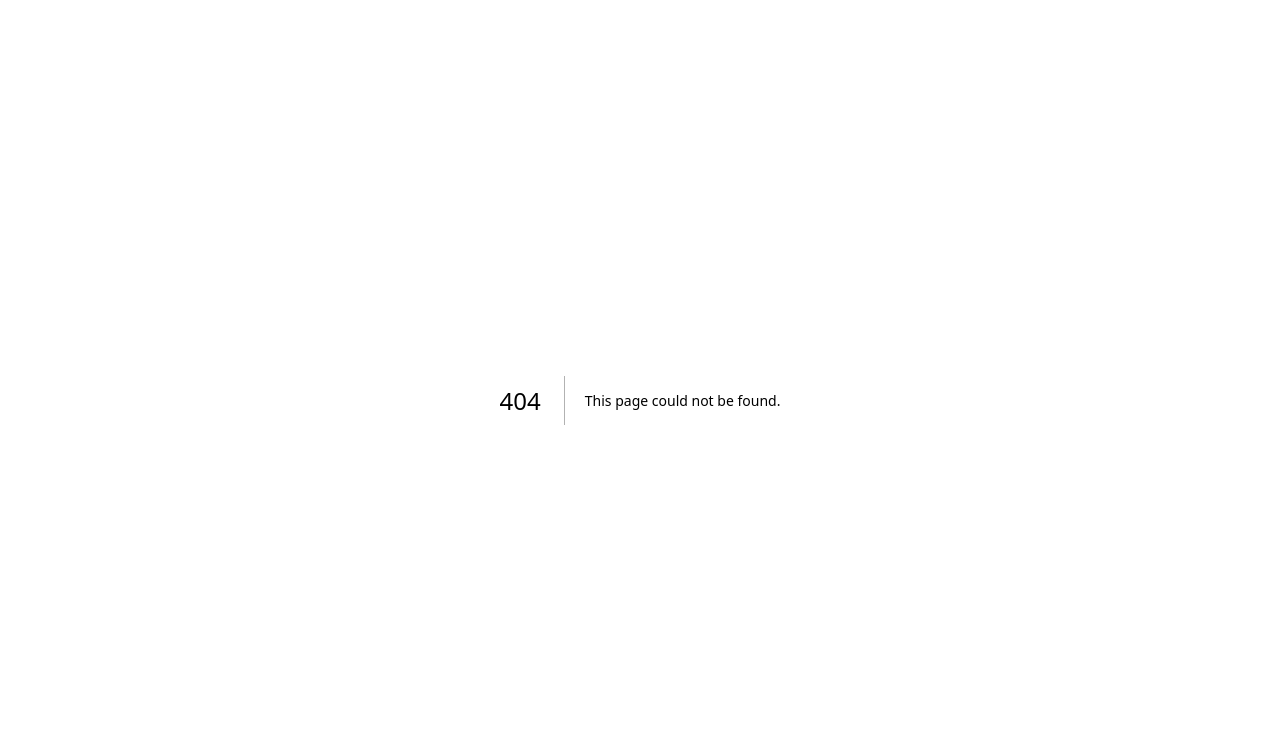
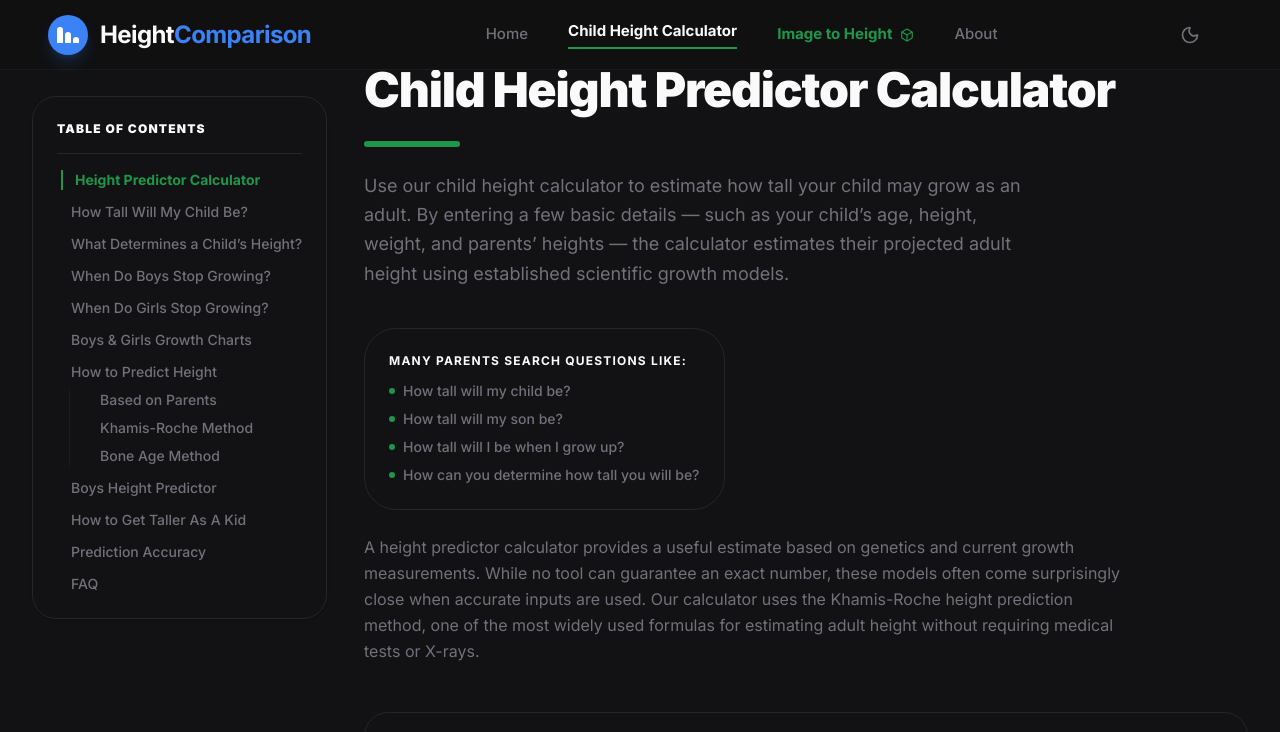
Before and after one commit to heighttool19-cmyk/heightcomparison, a Next.js app: page /child-height-calculator in a window 1280 px wide. Before the commit this address had no page. Shown: the top 732 px of the page. Built offline with nearby package versions, Linux system fonts and the light colour scheme.

Commit message:
fixed navbar

```diff
--- a/src/app/height-calculator/page.tsx
+++ b/src/app/child-height-calculator/page.tsx
@@ -341,7 +341,7 @@ export default function HeightCalculatorPage() {
 
                     {/* --- LEFT SIDEBAR: Sticky Table of Contents (Desktop Only) --- */}
                     <div className="hidden lg:block relative">
-                        <div className="sticky top-24 bg-surface border border-border p-6 rounded-3xl shadow-sm text-left max-h-[calc(100vh-8rem)] overflow-y-auto custom-scrollbar">
+                        <div className="fixed top-24 bg-surface border border-border p-6 rounded-3xl shadow-sm text-left max-h-[calc(100vh-8rem)] overflow-y-auto custom-scrollbar">
                             <h3 className="font-black text-foreground mb-4 uppercase tracking-widest text-xs border-b border-border pb-4">Table of Contents</h3>
                             <ul className="text-sm font-medium">
                                 {tocItems.map(item => (
```
Also changed, not shown: src/app/child-height-calculator/layout.tsx (renamed from src/app/height-calculator/layout.tsx).
